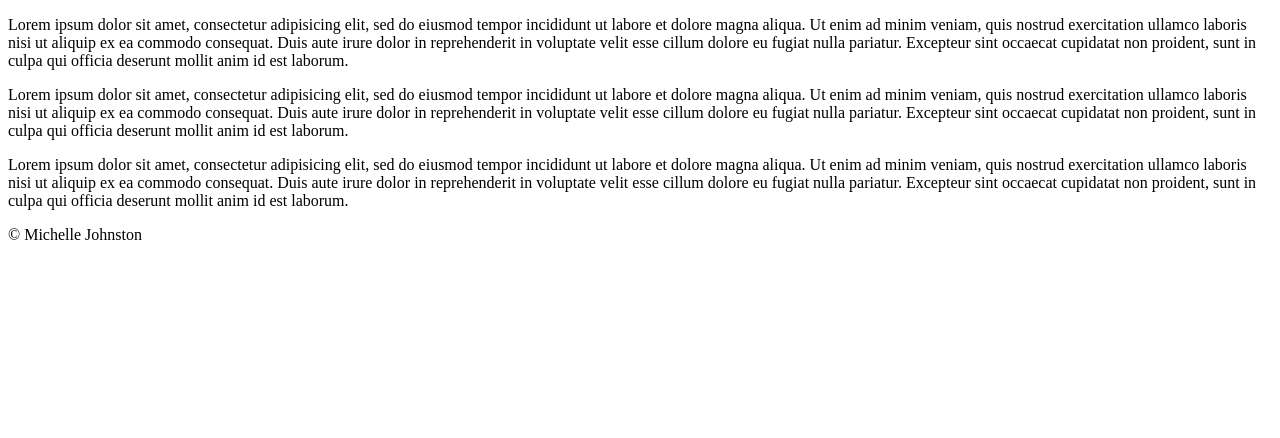
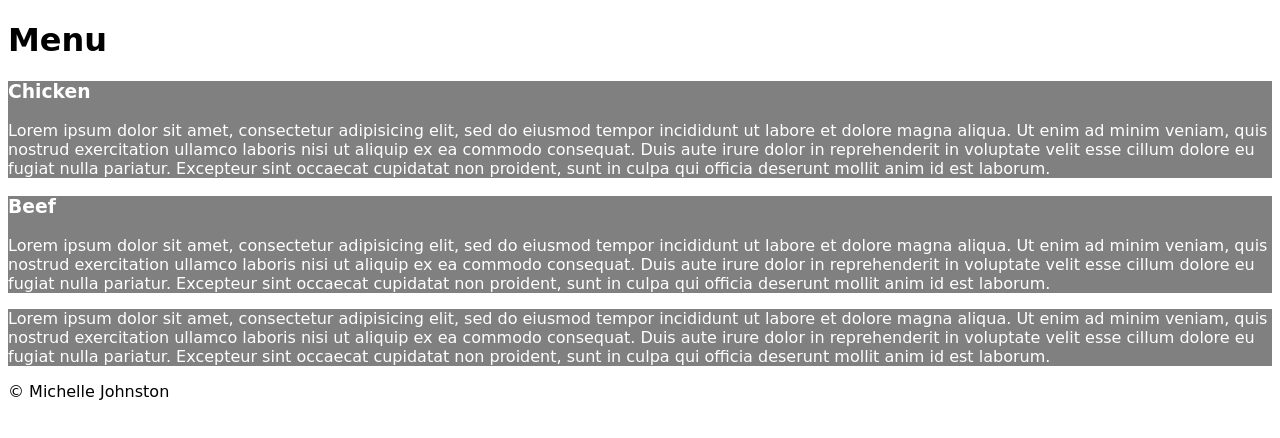
Before and after one commit to snow9880/HTML-CSS-JS-Coursera, a website: page Assignment2/index.html in a window 1280 px wide. Drawn offline with Linux system fonts and the light colour scheme.

Commit message:
Added assignment 3 starting file

```diff
--- /dev/null
+++ b/Assignment2/index.css
@@ -0,0 +1,8 @@
+*{
+  font-family: Cursive;
+
+}
+div{
+  background-color:grey;
+  color:white;
+}
--- a/Assignment2/index.html
+++ b/Assignment2/index.html
@@ -3,12 +3,16 @@
   <head>
     <meta charset="utf-8">
     <title>Restaurant</title>
+    <link href="index.css" rel="stylesheet" type="text/css">
   </head>
   <body>
-    <div>
+    <h1>Menu</h1>
+    <div id="chicken">
+      <h3>Chicken</h3>
       <p>Lorem ipsum dolor sit amet, consectetur adipisicing elit, sed do eiusmod tempor incididunt ut labore et dolore magna aliqua. Ut enim ad minim veniam, quis nostrud exercitation ullamco laboris nisi ut aliquip ex ea commodo consequat. Duis aute irure dolor in reprehenderit in voluptate velit esse cillum dolore eu fugiat nulla pariatur. Excepteur sint occaecat cupidatat non proident, sunt in culpa qui officia deserunt mollit anim id est laborum.</p>
     </div>
-    <div>
+    <div id="beef">
+      <h3>Beef</h3>
       <p>Lorem ipsum dolor sit amet, consectetur adipisicing elit, sed do eiusmod tempor incididunt ut labore et dolore magna aliqua. Ut enim ad minim veniam, quis nostrud exercitation ullamco laboris nisi ut aliquip ex ea commodo consequat. Duis aute irure dolor in reprehenderit in voluptate velit esse cillum dolore eu fugiat nulla pariatur. Excepteur sint occaecat cupidatat non proident, sunt in culpa qui officia deserunt mollit anim id est laborum.</p>
     </div>
     <div>
```
Also changed, not shown: Assignment3/index.html (+2 -0 lines), package.json (added, +27 -0 lines), Assignment3/index.css (added).
